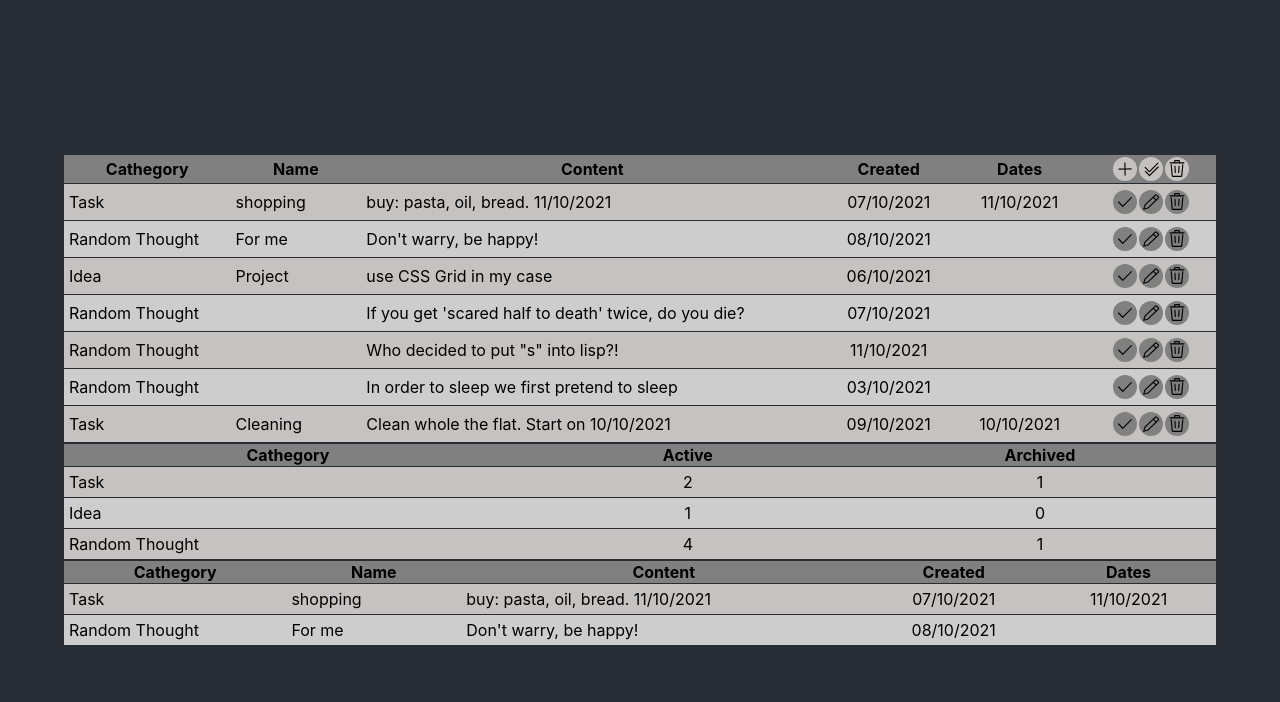
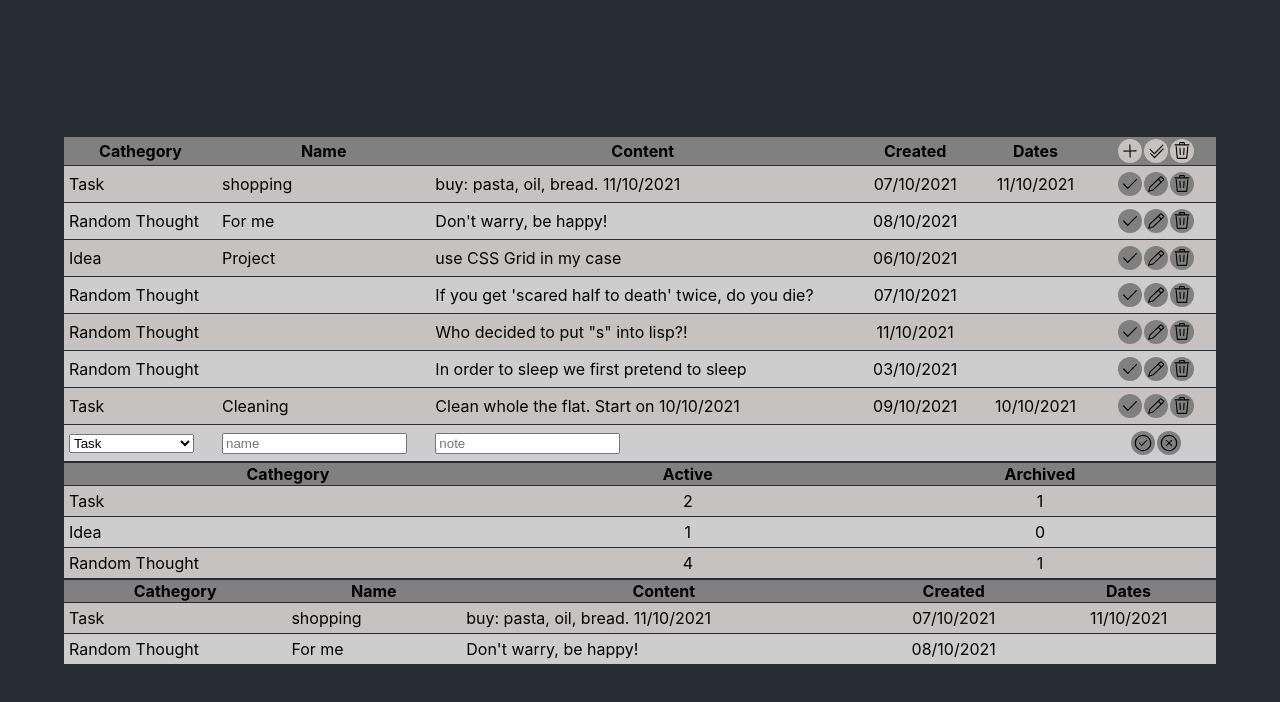
Before and after one commit to Foboss6/notes-list-2, a React (Create React App) app: page / in a window 1280 px wide. Both pictures are taken after a click on the element 1124 px from the left and 169 px from the top of the page. Shown: the top 702 px of the page. Built offline with nearby package versions, Linux system fonts and the light colour scheme.

Commit message:
added ability to add new note

```diff
--- a/src/actions.js
+++ b/src/actions.js
@@ -4,6 +4,7 @@ import { BTN_CLICK_CHECK } from "./constants";
 import { BTN_CLICK_DELETE } from "./constants";
 import { BTN_CLICK_EDIT } from "./constants";
 import { BTN_CLICK_SAVE } from "./constants";
+import { INPUT_CHANGE } from "./constants";
 
 export const btnClickAdd = (id) => ({
     type: BTN_CLICK_ADD,
@@ -34,3 +35,11 @@ export const btnClickSave = (id) => ({
     type: BTN_CLICK_SAVE,
     payload: id
 });
+
+export const inputChange = (id, value) => ({
+    type: INPUT_CHANGE,
+    payload: {
+        id,
+        value,
+    }
+});
--- a/src/components/buttons/SaveBtn.js
+++ b/src/components/buttons/SaveBtn.js
@@ -1,14 +1,14 @@
 import './btn-style.css';
 import save from './icons/save.svg';
 import { useDispatch } from 'react-redux';
-import { btnClickDelete } from '../../actions';
+import { btnClickSave } from '../../actions';
 
 const SaveBtn = ({theme, onClick, id}) => {
     const dispatch = useDispatch();
     const btnID = `btn-sav${id ? 'e-'+id : 'e'}`;
 
     const handlerBtnClick = () => {
-        dispatch(btnClickDelete(btnID));
+        dispatch(btnClickSave(btnID));
     }
 
     return (
--- /dev/null
+++ b/src/components/inputs/Input.js
@@ -0,0 +1,24 @@
+import { useDispatch } from "react-redux";
+import { inputChange } from "../../actions";
+
+const Input = (attributes) => {
+    const {id, value, placeholder} = attributes;
+    const dispatch = useDispatch();
+    const inputID = id ? `input-${id}` : `input-${Math.round(Math.random()*100)}`;
+
+    const handleInputChange = (event) => {
+        dispatch(inputChange(inputID, event.target.value));
+    }
+
+    return (
+        <input
+            id={inputID}
+            defaultValue={value ? value : ''}
+            placeholder={placeholder ? placeholder : 'Enter a text'}
+            onChange={handleInputChange}
+        >
+        </input>
+    );
+}
+
+export default Input;
--- /dev/null
+++ b/src/components/inputs/Select.js
@@ -0,0 +1,27 @@
+import { useDispatch } from "react-redux";
+import { inputChange } from "../../actions";
+
+const Select = (id, value) => {
+    const dispatch = useDispatch();
+    const elID = id ? `select-${id}` : 'select-'+Math.round(Math.random()*100);
+    let selectedItem = value ? value : 'Task';
+
+    const handleSelectChange = (event) => {
+        selectedItem = event.target.value;
+        dispatch(inputChange('select-new-cathegory', event.target.value))
+    }
+
+    return (
+        <select
+            id={elID}
+            selected={selectedItem}
+            onChange={handleSelectChange}
+        >
+            <option>Task</option>
+            <option>Random Thought</option>
+            <option>Idea</option>
+        </select>
+    );
+}
+
+export default Select;
--- a/src/constants.js
+++ b/src/constants.js
@@ -4,3 +4,5 @@ export const BTN_CLICK_CHECK = 'BTN_CLICK_CHECK';
 export const BTN_CLICK_DELETE = 'BTN_CLICK_DELETE';
 export const BTN_CLICK_EDIT = 'BTN_CLICK_EDIT';
 export const BTN_CLICK_SAVE = 'BTN_CLICK_SAVE';
+
+export const INPUT_CHANGE = 'INPUT_CHANGE';
--- a/src/containers/App.js
+++ b/src/containers/App.js
@@ -14,6 +14,7 @@ const App = (state) => {
   const notes = useSelector(state => state.notes);
   const archivedNotes = useSelector(state => state.archivedNotes);
   const summary = useSelector(state => state.summary);
+  const el = useSelector(state => state.htmlElement);
 
   let notesForTable = {};
   Object.values(notes).forEach(el => {
@@ -21,7 +22,7 @@ const App = (state) => {
       ...notesForTable,
       [el.id]: {
         ...el,
-        zbuttons: 'checkbtn editbtn deletebtn',
+        zbuttons: el.id.toString().includes('new') ? 'savebtn cancelbtn' : 'checkbtn editbtn deletebtn',
       }
     }
   });
@@ -39,6 +40,7 @@ const App = (state) => {
           head={{0: 'Cathegory', 1: 'Active', 2: 'Archived'}}
           body={summary}
         />
+        {el}
         <Table
           head={{0: 'Cathegory', 1: 'Name', 2: 'Content', 3: 'Created', 4: 'Dates'}}
           body={archivedNotes}
--- a/src/reducers.js
+++ b/src/reducers.js
@@ -4,6 +4,11 @@ import { BTN_CLICK_CHECK } from "./constants";
 import { BTN_CLICK_DELETE } from "./constants";
 import { BTN_CLICK_EDIT } from "./constants";
 import { BTN_CLICK_SAVE } from "./constants";
+
+import { INPUT_CHANGE } from "./constants";
+
+import Select from "./components/inputs/Select";
+import Input from "./components/inputs/Input";
 
 export const initialState = {
     btnClickAdd: '',
@@ -12,6 +17,12 @@ export const initialState = {
     btnClickDelete: '',
     btnClickEdit: '',
     btnClickSave: '',
+    inputs: {
+        'select-new-cathegory': {
+            id: 'cathegory',
+            value: 'Task',
+        },
+    },
     notes: {
         111: {
             id: 111,
@@ -107,13 +118,80 @@ export const initialState = {
             active: 4,
             archived: 1,
         },
-    }
+    },
+    message: '',
 }
+
+const newNoteForm = {
+    id: 'new',
+    cathegory:
+        <Select id='new'/>,
+    name:
+        <Input id='new-name' placeholder='name' />,
+    content:
+        <Input id='new-content' placeholder='note' />,
+        created: '',
+        dates: '',
+};
 
 export const reducer = (state=initialState, action) => {
     switch(action.type) {
         case BTN_CLICK_ADD :
-            return {...state, btnClickAdd: action.payload};
+
+            return {
+                ...state,
+                btnClickAdd: action.payload,
+                notes: {
+                    ...state.notes,
+                    [newNoteForm.id]: {
+                        ...newNoteForm,
+                    }
+                },
+            };
+
+        case BTN_CLICK_SAVE :
+            let newNote = {};
+            let modifiedNotes = {};
+            const date = new Date();
+            const dates = state.inputs['input-new-content'] ? [...state.inputs['input-new-content'].value.matchAll(/\d{1,2}\/\d{1,2}\/\d{2,4}/g)] : [];
+
+            if(action.payload.includes('new')) {
+                // check the content field, it must be not empty
+                if(!state.inputs['input-new-content']) {
+                    return {
+                        ...state,
+                        btnClickSave: action.payload,
+                        notes: {
+                            ...state.notes,
+                            new: {
+                                ...state.notes.new,
+                                content: <Input id='new-content' placeholder='The note cannot be empty' />,
+                            }
+                        }
+                    }
+                }
+
+                newNote = {
+                    id: Date.now(),
+                    cathegory: state.inputs['select-new-cathegory'].value,
+                    name: state.inputs['input-new-name'] ? state.inputs['input-new-name'].value : '',
+                    content: state.inputs['input-new-content'].value,
+                    created: `${date.getDate()}/${date.getMonth()+1}/${date.getFullYear()}`,
+                    dates: dates.length>1 ? dates.reduce((prev, cur) => prev + ", " + cur) : dates,
+                }
+            }
+
+            modifiedNotes = {
+                ...state.notes,
+                [newNote.id]: newNote,
+            }
+            delete modifiedNotes.new;
+
+            return {
+                ...state,
+                btnClickSave: action.payload,
+                notes: modifiedNotes,
+            }
 
         case BTN_CLICK_CHECK : {
             const keys = action.payload.split('-');
@@ -151,6 +229,22 @@ export const reducer = (state=initialState, action) => {
             return {...state, btnClickDelete: action.payload, notes: newNotes};
         }
 
+        case INPUT_CHANGE:
+
+            return {
+                ...state,
+                inputs: {
+                    ...state.inputs,
+                    [action.payload.id]: {
+                        id: action.payload.id.split('-')[2],
+                        value: action.payload.value,
+                            // state.inputs[action.payload.id]?.value
+                            // ? state.inputs[action.payload.id].value + action.payload.value
+                            // : action.payload.value,
+                    }
+                }
+            };
+
         default:
             return state;
     }
```
